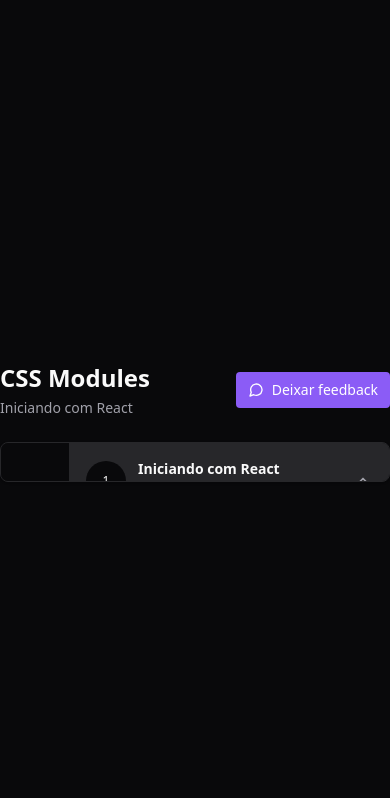
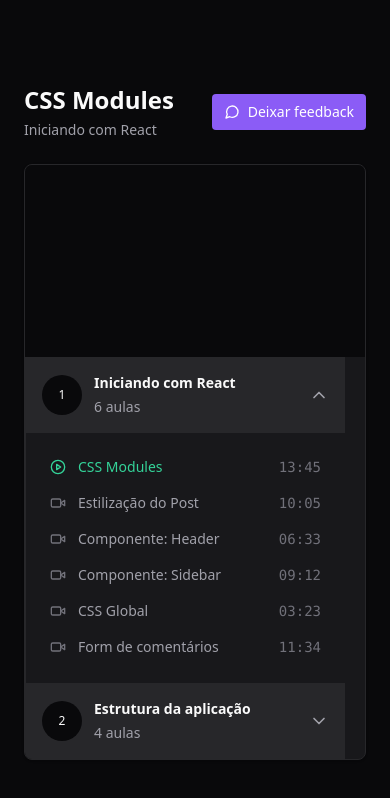
Before and after one commit to bBraian/redux-video-player, a React (Vite) app: page / in a window 390 px wide. Shown: the top 798 px of the page. Built offline with nearby package versions, Linux system fonts and the light colour scheme; data requests are answered from the project's data file.

Commit message:
responsive fixes

```diff
--- a/src/pages/Player.tsx
+++ b/src/pages/Player.tsx
@@ -25,7 +25,7 @@ export function Player() {
 
     return (
         <div className="h-screen bg-zinc-950 text-zinc-50 flex justify-center items-center">
-            <div className="flex w-[1100px] flex-col gap-6">
+            <div className="flex w-[1100px] flex-col gap-6 p-6">
                 <div className="flex items-center justify-between">
 
                     <Header />
@@ -36,11 +36,11 @@ export function Player() {
                     </button>
                 </div>
 
-                <main className="relative flex overflow-hidden rounded-lg border border-zinc-800 bg-zinc-900 shadow pr-80">
+                <main className="relative flex overflow-hidden rounded-lg border border-zinc-800 bg-zinc-900 shadow lg:pr-80 pr-0 lg:flex-row flex-col">
                     <div className="flex-1">
                         <Video />
                     </div>
-                    <aside className="w-80 absolute top-0 bottom-0 right-0 border-l border-zinc-800 bg-zinc-900 divide-y-2 divide-zinc-900 overflow-y-scroll scrollbar-thin scrollbar-track-zinc-950 scrollbar-thumb-zinc-700">
+                    <aside className="w-80 lg:absolute relative top-0 bottom-0 right-0 border-l border-zinc-800 bg-zinc-900 divide-y-2 divide-zinc-900 overflow-y-scroll scrollbar-thin scrollbar-track-zinc-950 scrollbar-thumb-zinc-700">
                         { modules && modules.map((module, index) => {
                             return (
                                 <Module moduleIndex={index} key={module.id} title={module.title} amountOfLessons={module.lessons.length} />
```
